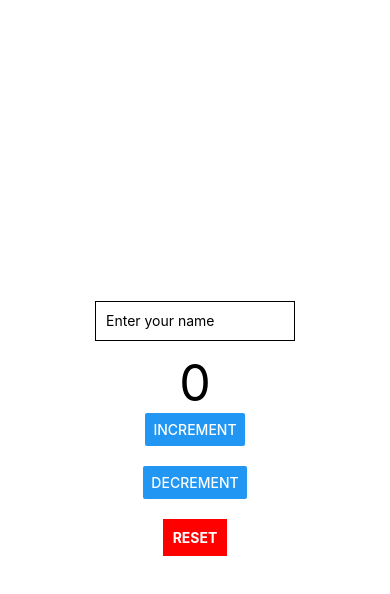
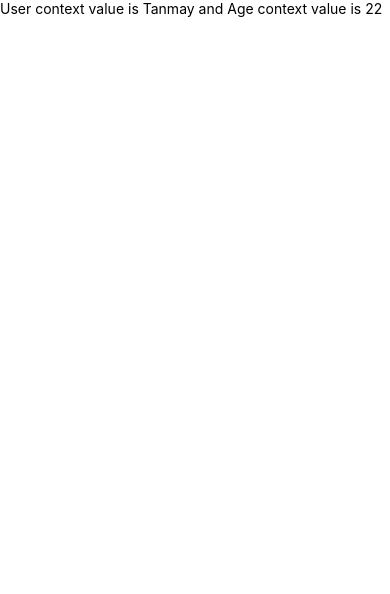
Before and after one commit to TanmayJain33/RNCounterApp, a React Native app: screen / in a window 390 px wide. Shown: the top 594 px of the page. Built offline with nearby package versions, Linux system fonts and the light colour scheme.

Commit message:
Add data accessing using context

```diff
--- a/App.js
+++ b/App.js
@@ -1,53 +1,18 @@
-import React, {useState, useEffect} from 'react';
-import {View, Text, Button, TouchableOpacity, TextInput} from 'react-native';
+import React, {createContext} from 'react';
+import {View} from 'react-native';
+import ComponentC from './components/ComponentC';
+
+export const UserContext = createContext();
+export const AgeContext = createContext();
 
 export default function App() {
-  const [counter, setCounter] = useState(0);
-  const [buttonEnabled, setButtonEnabled] = useState(true);
-  const buttonColor = buttonEnabled ? 'red' : 'blue';
-  const [name, setName] = useState('');
-
-  useEffect(() => {
-    console.log('Updating user name');
-    console.log(`Counter value is: ${counter}.`);
-  }, [counter]);
-
   return (
-    <View style={{justifyContent: 'center', alignItems: 'center', flex: 1}}>
-      <TextInput
-        style={{
-          height: 40,
-          width: 200,
-          margin: 12,
-          borderWidth: 1,
-          padding: 10,
-        }}
-        value={name}
-        placeholder="Enter your name"
-        onChangeText={text => setName(text)}
-      />
-      <Text style={{textAlign: 'center', fontSize: 50}}>{counter}</Text>
-      <Button
-        title="Increment"
-        onPress={() => {
-          setCounter(counter + 1);
-        }}
-      />
-      <View style={{margin: 10}} />
-      <Button
-        title="Decrement"
-        onPress={() => {
-          setCounter(counter - 1);
-        }}
-      />
-      <TouchableOpacity
-        style={{marginTop: 20, padding: 10, backgroundColor: buttonColor}}
-        onPress={() => {
-          setCounter(0);
-          setButtonEnabled(!buttonEnabled);
-        }}>
-        <Text style={{color: 'white', fontWeight: '700'}}>RESET</Text>
-      </TouchableOpacity>
+    <View>
+      <UserContext.Provider value={'Tanmay'}>
+        <AgeContext.Provider value={22}>
+          <ComponentC />
+        </AgeContext.Provider>
+      </UserContext.Provider>
     </View>
   );
 }
--- /dev/null
+++ b/components/ComponentC.js
@@ -0,0 +1,25 @@
+import React from 'react';
+import {View, Text} from 'react-native';
+import {UserContext, AgeContext} from '../App';
+
+export default function ComponentC() {
+  return (
+    <View>
+      <UserContext.Consumer>
+        {user => {
+          return (
+            <AgeContext.Consumer>
+              {age => {
+                return (
+                  <Text>
+                    User context value is {user} and Age context value is {age}
+                  </Text>
+                );
+              }}
+            </AgeContext.Consumer>
+          );
+        }}
+      </UserContext.Consumer>
+    </View>
+  );
+}
```
Also changed, not shown: components/ComponentA.js (added, +11 -0 lines), components/ComponentB.js (added, +11 -0 lines).
